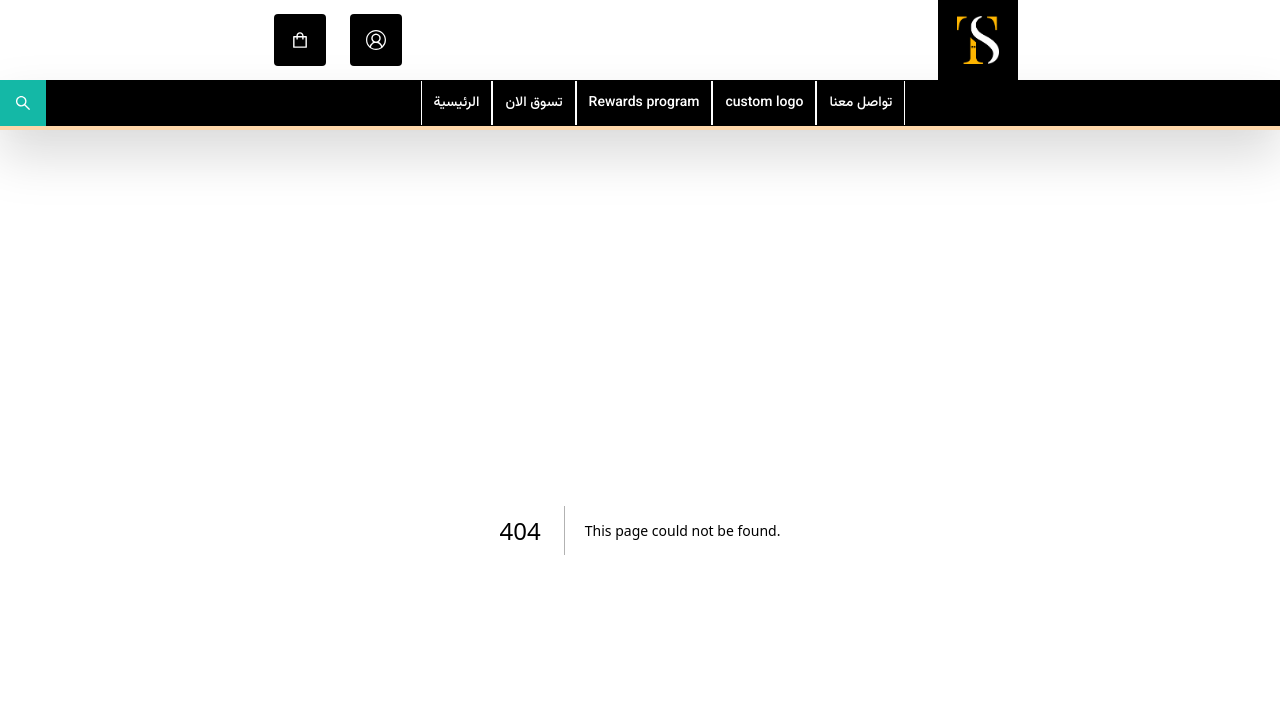
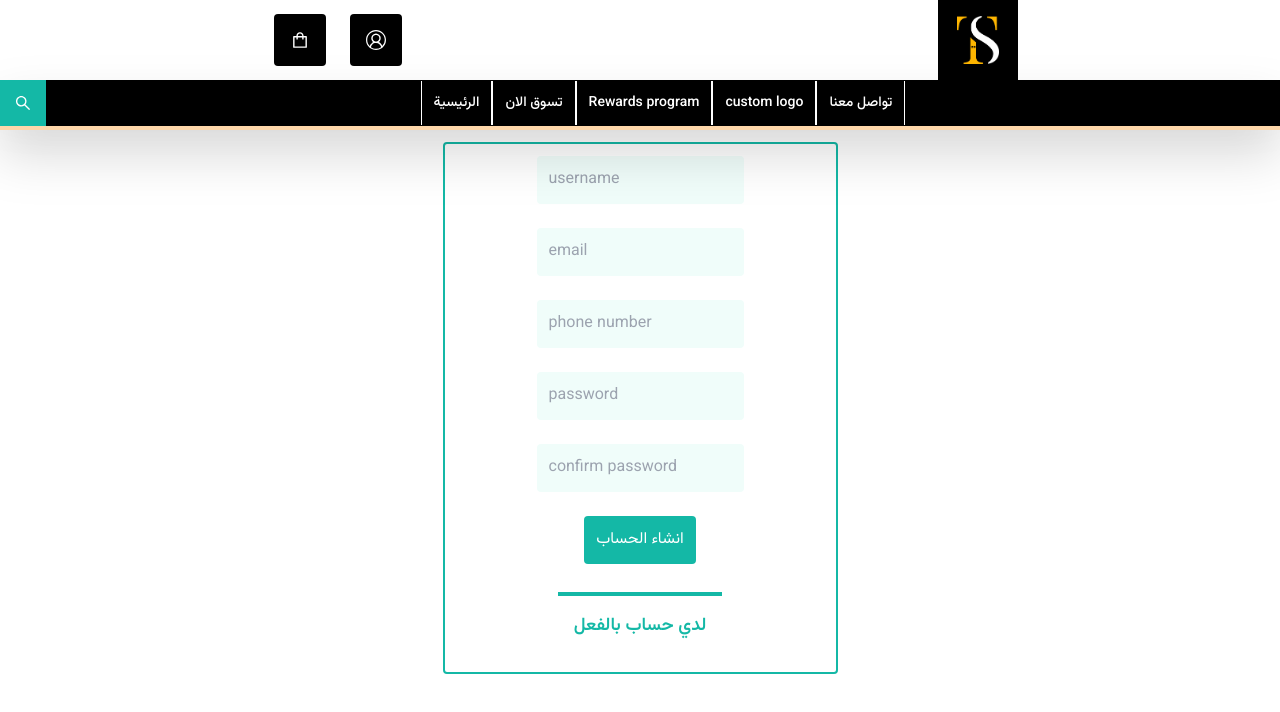
Before and after one commit to Yousef-El-shr-bene/strada-20, a Next.js app: page /new in a window 1280 px wide. Before the commit this address had no page. Shown: the top 712 px of the page. Built offline with nearby package versions, Linux system fonts and the light colour scheme.

Commit message:
new user frunt

```diff
--- a/app/acount/page.jsx
+++ b/app/acount/page.jsx
@@ -15,9 +15,8 @@ export default function Acount() {
         <div className="sm:w-auto w-full  " >
         <HowWeArr />
         </div>
-
       </div>
-      <div className=" border-2 border-solid border-teal-500 w-auto h-auto text-black flex flex-col justify-center items-center rounded p-3 m-3 ">
+      <div className=" border-2 border-solid border-teal-500 w-auto h-auto text-black flex flex-col justify-center items-center rounded px-20 m-3 ">
         <input
           placeholder="email"
           type="text"
--- /dev/null
+++ b/app/new/page.jsx
@@ -0,0 +1,40 @@
+import Link from 'next/link'
+import React from 'react'
+
+export default function New() {
+  return (
+    <div className='flex justify-center items-center flex-col' >
+        <div className=" border-2 border-solid border-teal-500 w-auto h-auto text-black flex flex-col justify-center items-center rounded px-20 m-3 ">
+        <input
+          placeholder="username"
+          type="text"
+          className="m-3 p-3 rounded bg-teal-50"
+        ></input>
+        <input
+          placeholder="email"
+          type="text"
+          className="m-3 p-3 rounded bg-teal-50"
+        ></input>
+                <input
+          placeholder="phone number"
+          type="text"
+          className="m-3 p-3 rounded bg-teal-50"
+        ></input>
+        <input
+          placeholder="password"
+          type="password"
+          className="m-3 p-3 rounded bg-teal-50"
+        ></input>
+                <input
+          placeholder="confirm password"
+          type="password"
+          className="m-3 p-3 rounded bg-teal-50"
+        ></input>
+        <button className="bg-teal-500 hover:text-teal-400 p-3 m-3 rounded text-white ">
+         انشاء الحساب
+        </button>
+<Link href='/acount' className="text-lg text-teal-500 hover:text-teal-400 font-semibold border-t-4 border-solid border-teal-500 p-4 m-4" > لدي حساب بالفعل </Link>
+      </div>
+    </div>
+  )
+}
```
